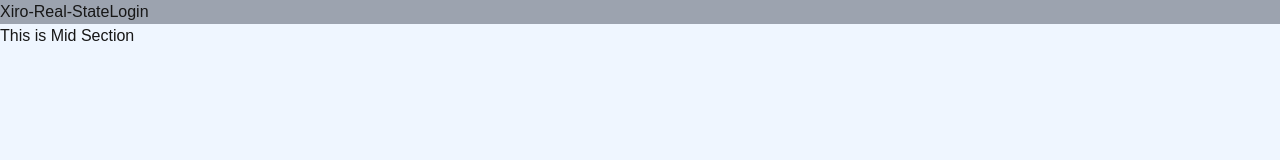
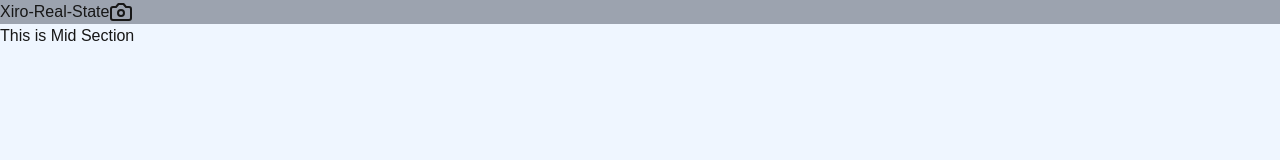
Before and after one commit to xirocodex/xiro-real-state, a Next.js app: page / in a window 1280 px wide. Shown: the top 160 px of the page. Built offline with nearby package versions, Linux system fonts and the light colour scheme.

Commit message:
update 2

```diff
--- a/app/page.tsx
+++ b/app/page.tsx
@@ -1,9 +1,14 @@
+import { Camera } from 'lucide-react'
+
 export default function page() {
   return (
     <div>
       <div className="flex bg-gray-400">
         <div>Xiro-Real-State</div>
-        <div>Login</div>
+        <div>
+          {' '}
+          <Camera />{' '}
+        </div>
       </div>
 
       <div className="min-h-screen bg-blue-50">
```
Also changed, not shown: package.json (+7 -6 lines), 1 other file (tests, documents, lock files or other folders).
